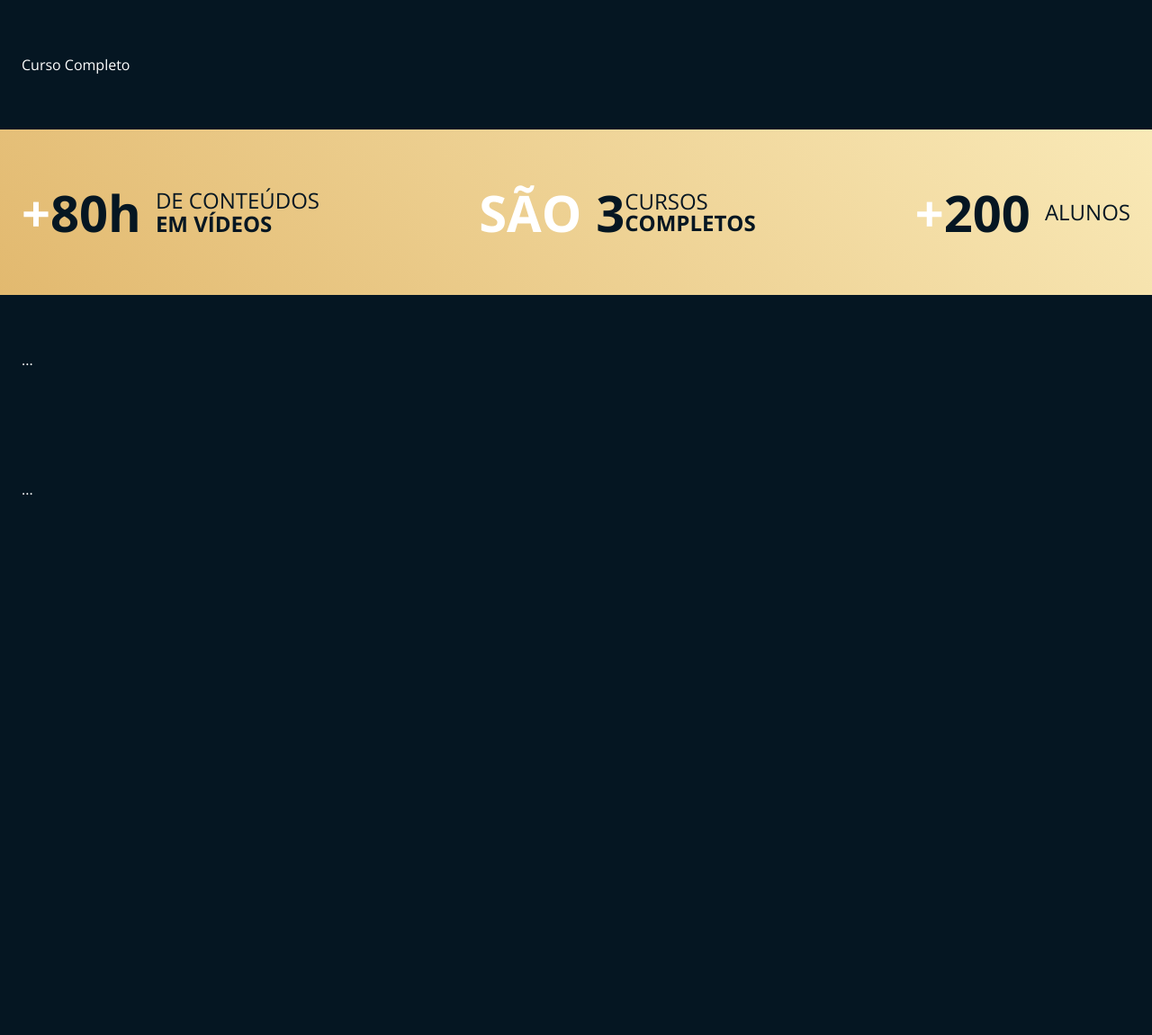
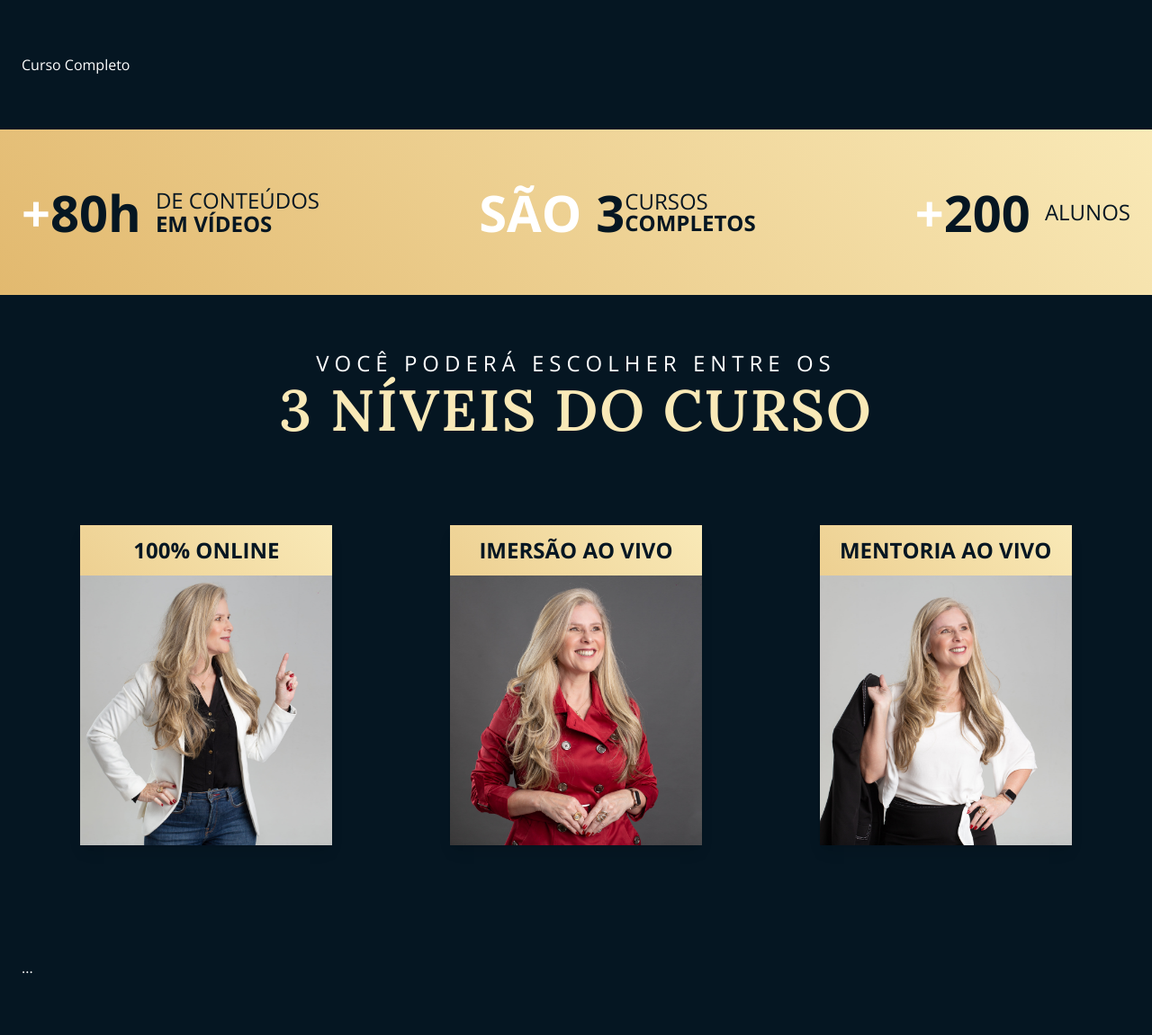
Before and after one commit to ThiagoFang/lawyer-landing, a plain HTML site: page index.html in a window 1280 px wide. Shown: the top 1151 px of the page at 90% size. Before the commit the page ends 1000 px from the top, so only its background shows below. Drawn offline with nearby package versions, Linux system fonts and the light colour scheme.

Commit message:
basics of levels section

```diff
--- a/index.html
+++ b/index.html
@@ -8,7 +8,11 @@
     <link rel="preconnect" href="https://fonts.googleapis.com" />
     <link rel="preconnect" href="https://fonts.gstatic.com" crossorigin />
     <link
-      href="https://fonts.googleapis.com/css2?family=Open+Sans:wght@300;400;500;600;700&family=Playfair+Display:wght@400;500;600;700&display=swap"
+      href="https://fonts.googleapis.com/css2?family=Lora:wght@400;500;600&display=swap"
+      rel="stylesheet"
+    />
+    <link
+      href="https://fonts.googleapis.com/css2?family=Open+Sans:wght@300;400;500;600;700&display=swap"
       rel="stylesheet"
     />
 
@@ -28,15 +32,15 @@
 
     <!--==================== COURSE STATS ====================-->
     <section class="section stats">
-      <div class="container">
-        <div class="statbox__time">
+      <ul class="container">
+        <li class="statbox__time">
           <div class="box-main">+<span>80h</span></div>
           <div class="box-content">
             DE CONTEÚDOS<br />
             <span>EM VÍDEOS</span>
           </div>
-        </div>
-        <div class="statbox__quantity">
+        </li>
+        <li class="statbox__quantity">
           <div class="box-main">SÃO</div>
           <div class="box-secondary">
             <div class="course-quantity">3</div>
@@ -45,16 +49,37 @@
               <span class="completed-text">COMPLETOS</span>
             </div>
           </div>
-        </div>
-        <div class="statbox__students">
+        </li>
+        <li class="statbox__students">
           <div class="box-main"><span>+</span>200</div>
           <div class="box-secondary">ALUNOS</div>
-        </div>
-      </div>
+        </li>
+      </ul>
     </section>
 
     <!--==================== COURSE LEVELS ====================-->
-    <section class="section">...</section>
+    <section class="section levels">
+      <div class="container">
+        <h1 class="levels__title">
+          Você poderá escolher entre os <span>3 níveis do curso</span>
+        </h1>
+
+        <ul class="levels__options-grid">
+          <li class="levels__options-box">
+            <div class="options-box__header">100% ONLINE</div>
+            <div class="options-box__image online" />
+          </li>
+          <li class="levels__options-box">
+            <div class="options-box__header">IMERSÃO AO VIVO</div>
+            <div class="options-box__image immersion" />
+          </li>
+          <li class="levels__options-box">
+            <div class="options-box__header">MENTORIA AO VIVO</div>
+            <div class="options-box__image coach" />
+          </li>
+        </ul>
+      </div>
+    </section>
 
     <!--==================== COURSE THEMES ====================-->
     <section class="section">...</section>
--- a/style.css
+++ b/style.css
@@ -12,7 +12,7 @@
 
   /*========== Font and typography ==========*/
   --sans: "Open Sans", sans-serif;
-  --serif: "Playfair Display", serif;
+  --serif: "Lora", serif;
 
   --biggest-font-size: 2rem;
   --h1-font-size: 1.5rem;
@@ -162,6 +162,58 @@ body {
 }
 
 /*=============== COURSE LEVELS  ===============*/
+.section.levels .levels__title {
+  text-align: center;
+  display: flex;
+  flex-direction: column;
+  gap: 0.5rem;
+  font-size: var(--h1-font-size);
+  text-transform: uppercase;
+  letter-spacing: 6px;
+}
+
+.section.levels .levels__title span {
+  font-size: calc(var(--biggest-font-size) * 2);
+  margin-top: 0.25;
+  font-family: var(--serif);
+  font-weight: var(--font-semi-bold);
+  color: var(--golden-secondary);
+  letter-spacing: 2px;
+}
+
+.levels__options-grid {
+  display: flex;
+  margin-top: 6rem;
+  justify-content: space-around;
+}
+
+.levels__options-box {
+  background: var(--main-gradient);
+  width: 280px;
+  user-select: none;
+  box-shadow: 0 10px 15px -3px rgb(0 0 0 / 0.1), 0 4px 6px -4px rgb(0 0 0 / 0.1);
+}
+.levels__options-box .options-box__header {
+  padding: 1rem;
+  font-weight: var(--font-bold);
+  color: var(--blue-primary);
+  text-align: center;
+  font-size: var(--h1-font-size);
+}
+.levels__options-box .options-box__image {
+  height: 300px;
+  background-size: cover;
+  background-position: center;
+}
+.levels__options-box .options-box__image.online {
+  background-image: url("./assets/img/IMG_0125.jpg");
+}
+.levels__options-box .options-box__image.immersion {
+  background-image: url("./assets/img/IMG_0490.jpg");
+}
+.levels__options-box .options-box__image.coach {
+  background-image: url("./assets/img/IMG_0275.jpg");
+}
 
 /*=============== COURSE THEMES ===============*/
 
```
Also changed, not shown: assets/img/IMG_0125.jpg (added), assets/img/IMG_0275.jpg (added), assets/img/IMG_0490.jpg (added).
